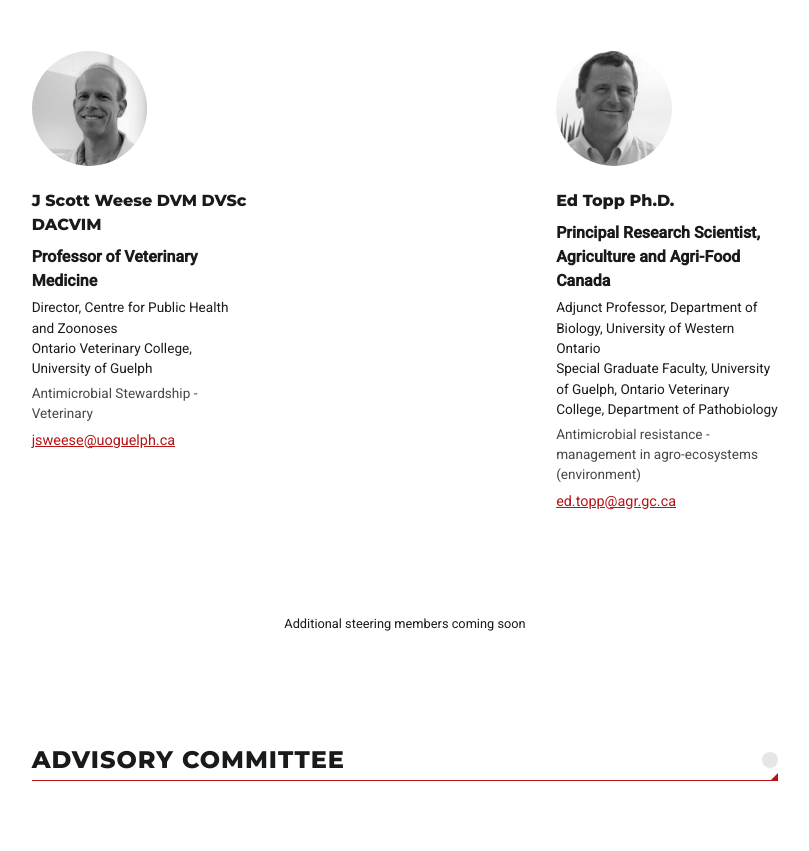
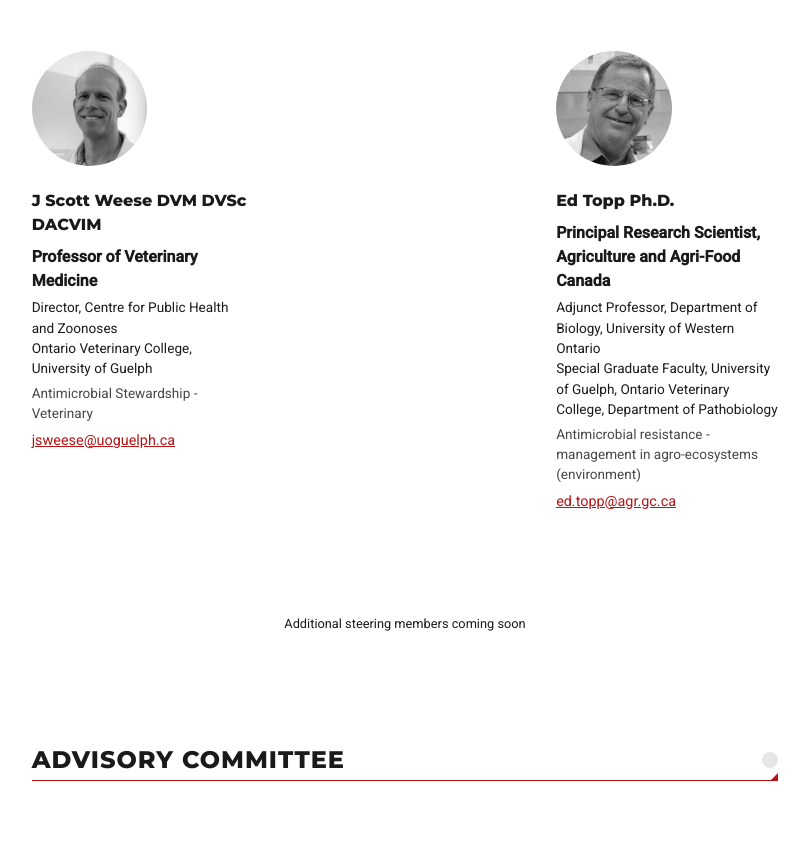
Before and after one commit to AMRnetwork/Web, a website: page index.html in a window 1280 px wide. Shown: the part 3634-4485 px from the top of the page, without its empty margins (235-1044 px from the left). Drawn offline with Linux system fonts and the light colour scheme.

Commit message:
updated headshoot

```diff
--- a/index.html
+++ b/index.html
@@ -242,7 +242,7 @@
 
 							<div class="team-member">
 								<div class="image">
-									<img src="./images/EdTopp.jpg" alt="Scott Weese Profile Picture">
+									<img src="./images/EdTopp-2.jpg" alt="Scott Weese Profile Picture">
 								</div>
 								<div class="name">Ed Topp Ph.D.</div>
 								<div class="extra-info">
```
Also changed, not shown: images/EdTopp-2.jpg (added).
